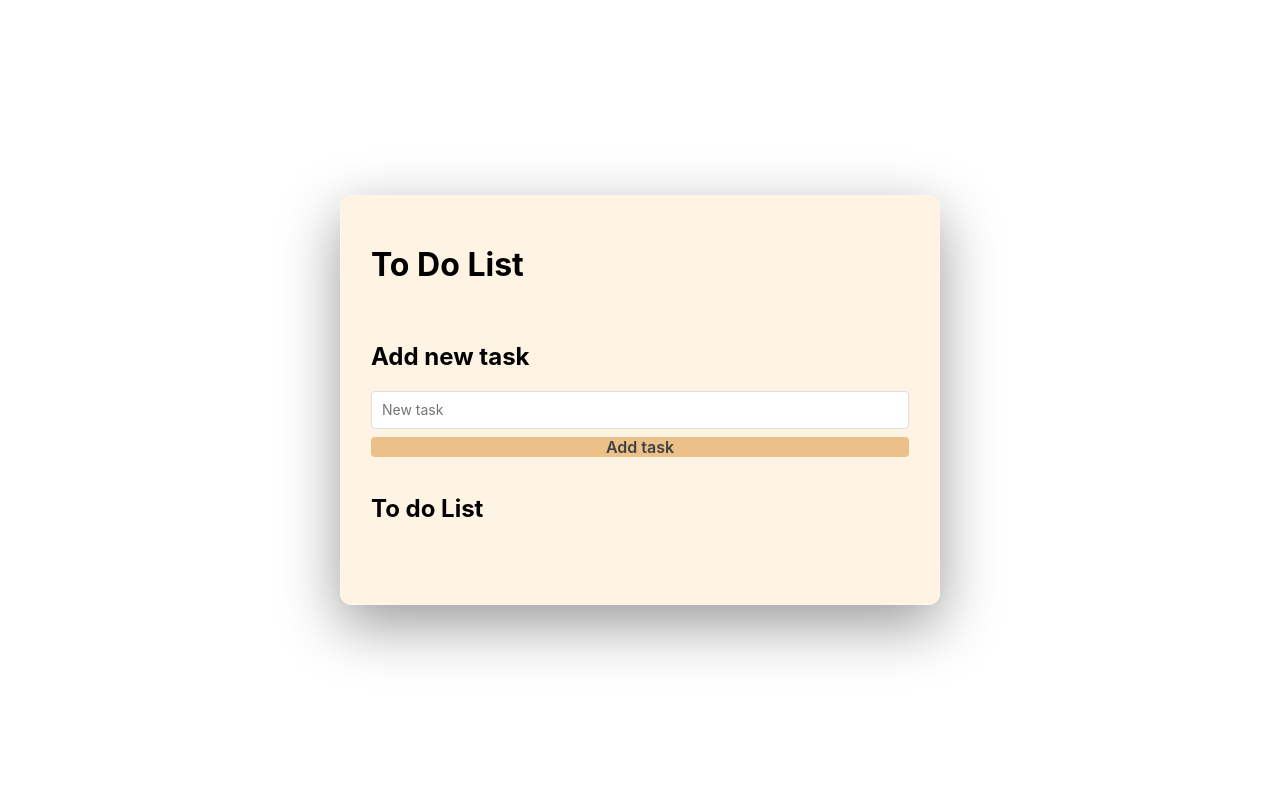
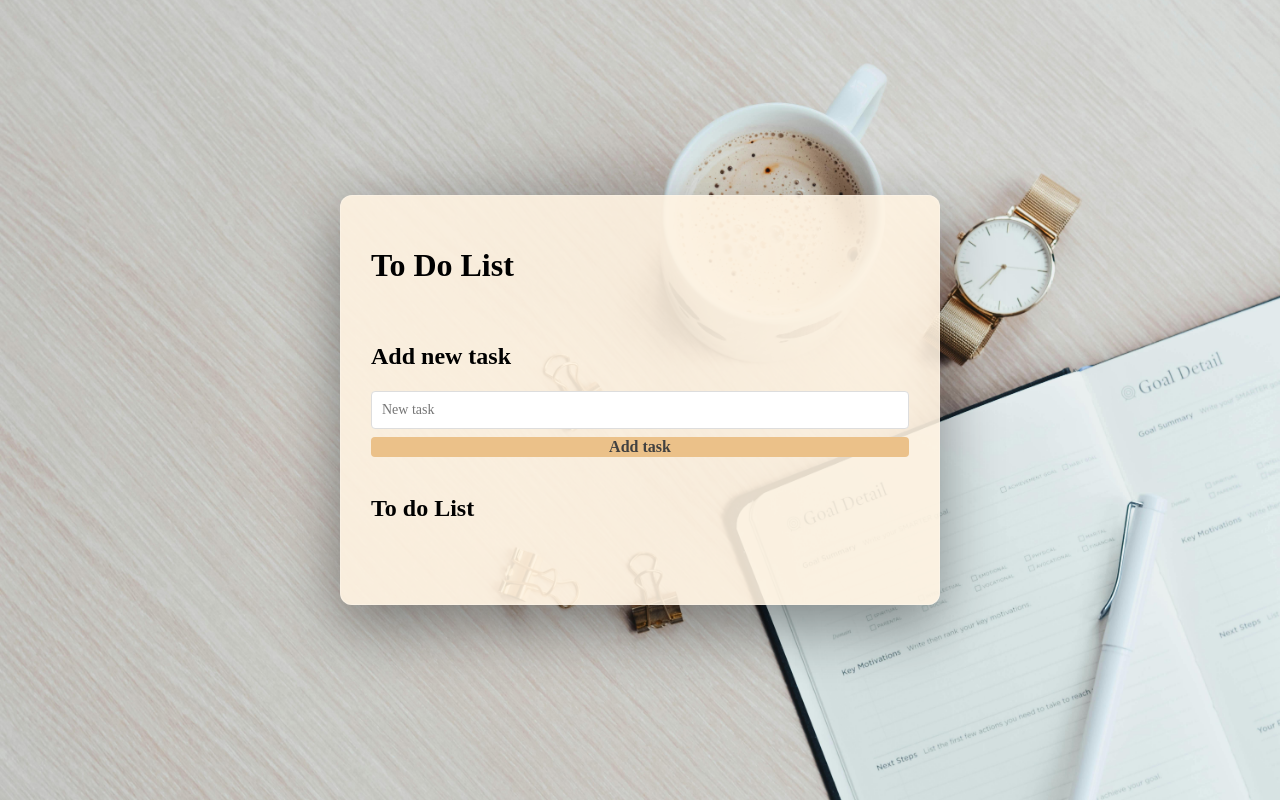
Before and after one commit to MajaPodczasik/todo-list-react, a React (Create React App) app: page / in a window 1280 px wide. Built offline with nearby package versions, Linux system fonts and the light colour scheme.

Commit message:
added a background image

```diff
--- a/src/index.css
+++ b/src/index.css
@@ -1,10 +1,10 @@
 body {
   margin: 0;
-  font-family: -apple-system, BlinkMacSystemFont, 'Segoe UI', 'Roboto', 'Oxygen',
-    'Ubuntu', 'Cantarell', 'Fira Sans', 'Droid Sans', 'Helvetica Neue',
-    sans-serif;
-  -webkit-font-smoothing: antialiased;
-  -moz-osx-font-smoothing: grayscale;
+    background-image: url("./images/todolistimage.jpg");
+  background-size: cover;
+  background-position: center;
+  background-repeat: no-repeat;
+  min-height: 100vh;
 }
 
 code {
```
Also changed, not shown: src/images/todolistimage.jpg (added).
